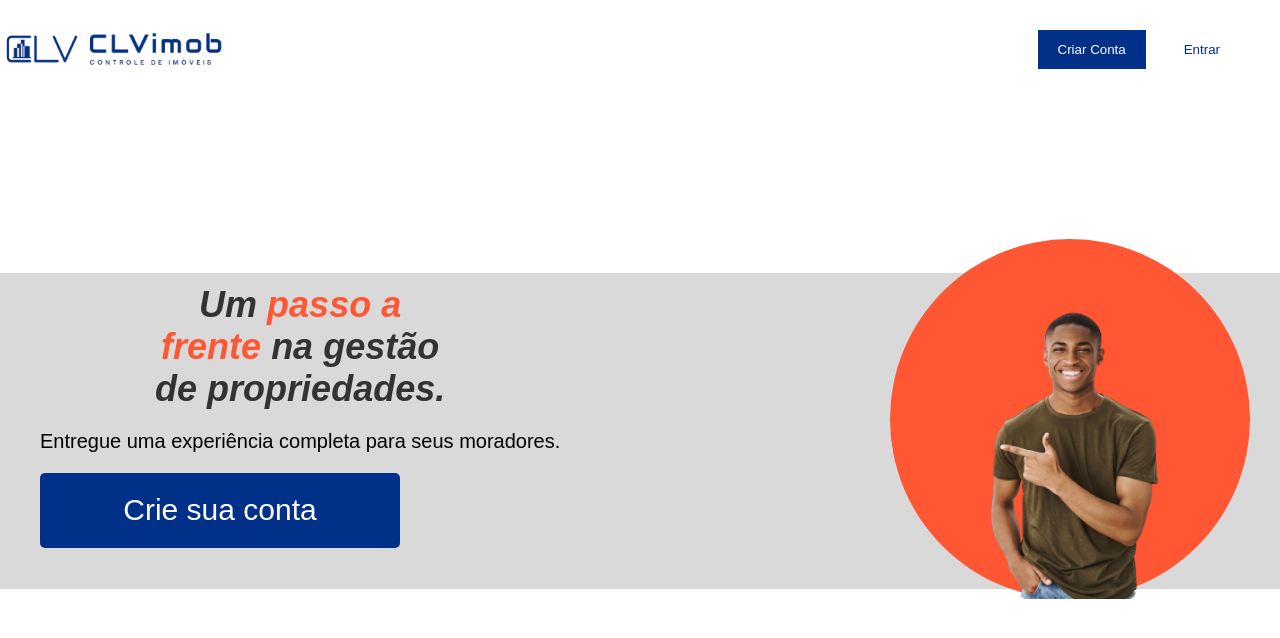
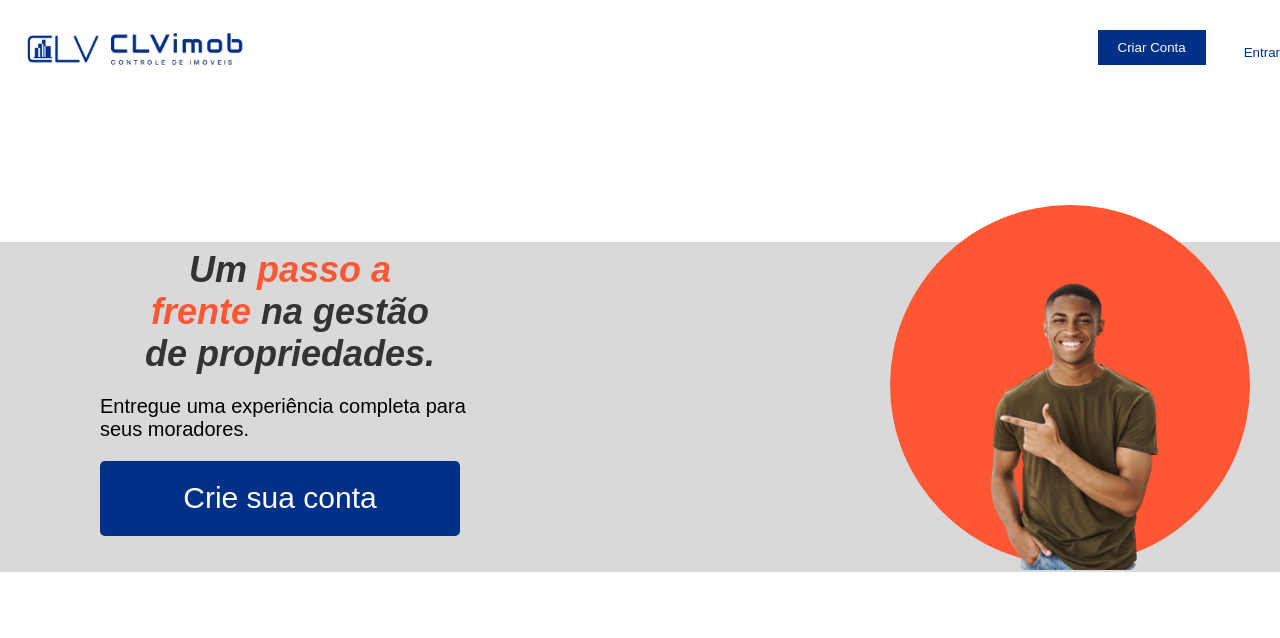
Before and after one commit to vtoriaavila/CLVimob, a React (Vite) app in the folder clvmob-presentation/: page / in a window 1280 px wide. Shown: the top 638 px of the page. Built offline with nearby package versions, Linux system fonts and the light colour scheme.

Commit message:
ajeitando tela main

```diff
--- a/clvmob-presentation/src/components/Cadastro.css
+++ b/clvmob-presentation/src/components/Cadastro.css
@@ -48,7 +48,7 @@ html, body {
 .cadastro-form p {
   margin-bottom: 10px;
   margin-top: -120px ;
-  margin-left: -130px;
+  margin-left: -159px;
 
 }
 
--- a/clvmob-presentation/src/components/Home.css
+++ b/clvmob-presentation/src/components/Home.css
@@ -1,3 +1,4 @@
+
 .home-container {
   font-family: Arial, sans-serif;
   max-width: 1200px;
@@ -6,13 +7,14 @@
   flex-direction: column;
   align-items: center;
   justify-content: center;
+  width: 100%;
+
 }
 
 .header {
   display: flex;
   justify-content: space-between;
   align-items: center;
-
 }
 
 .logo {
@@ -26,7 +28,7 @@
   position: absolute;
   width: 297px;
   height: 302px;
-  left: -31px;
+  left: -10px;
   top: -75px;
 }
 
@@ -41,6 +43,7 @@
   padding: 10px 20px;
   margin-left: 10px;
   cursor: pointer;
+  margin-bottom: 10px;
 }
 
 .button-entrar {
@@ -51,6 +54,7 @@
   margin-left: 18px;
   cursor: pointer;
   letter-spacing: 0;
+  margin-right: -60px;
 }
 
 .button-entrar:hover,
@@ -85,11 +89,17 @@
   width: 70%;
 }
 
+.criarCt-button:hover,
+.button-criar:hover{
+  transform: scale(1.05);
+  background-color: #124db9;
+}
+
 .main-content {
   display: flex;
   justify-content: space-between;
   align-items: center;
-  margin-top: 15%;
+  margin-top: 12%;
   position: relative;
   min-height: 300px; /*adc uma altura mínima para garantir que o conteúdo apareça */
 }
@@ -102,19 +112,19 @@
   left: -395px;
   bottom: -36px;
   z-index: -1;
-
 }
 
 .texto-pagPrincipal {
-  max-width: 600px;
+  max-width: 400px;
   z-index: 1;
-
-
+  margin-left: 5%;
 }
 
 .texto-pagPrincipal h2 {
   font-size: 36px;
   font-style: italic;
+  text-align: center;
+  margin-left: -5%;
 }
 
 .texto-pagPrincipal .text-cor {
@@ -151,7 +161,7 @@
   position: relative;
   z-index: 2;
   left: -50px;
-  top: 50px;
+  top: 45px;
 
 }
 
@@ -163,6 +173,6 @@
   border-radius: 50%;
   position: absolute;
   right: -10px;
-  top: -10px;
+  top: -20px;
   z-index: 0;
 }
```
